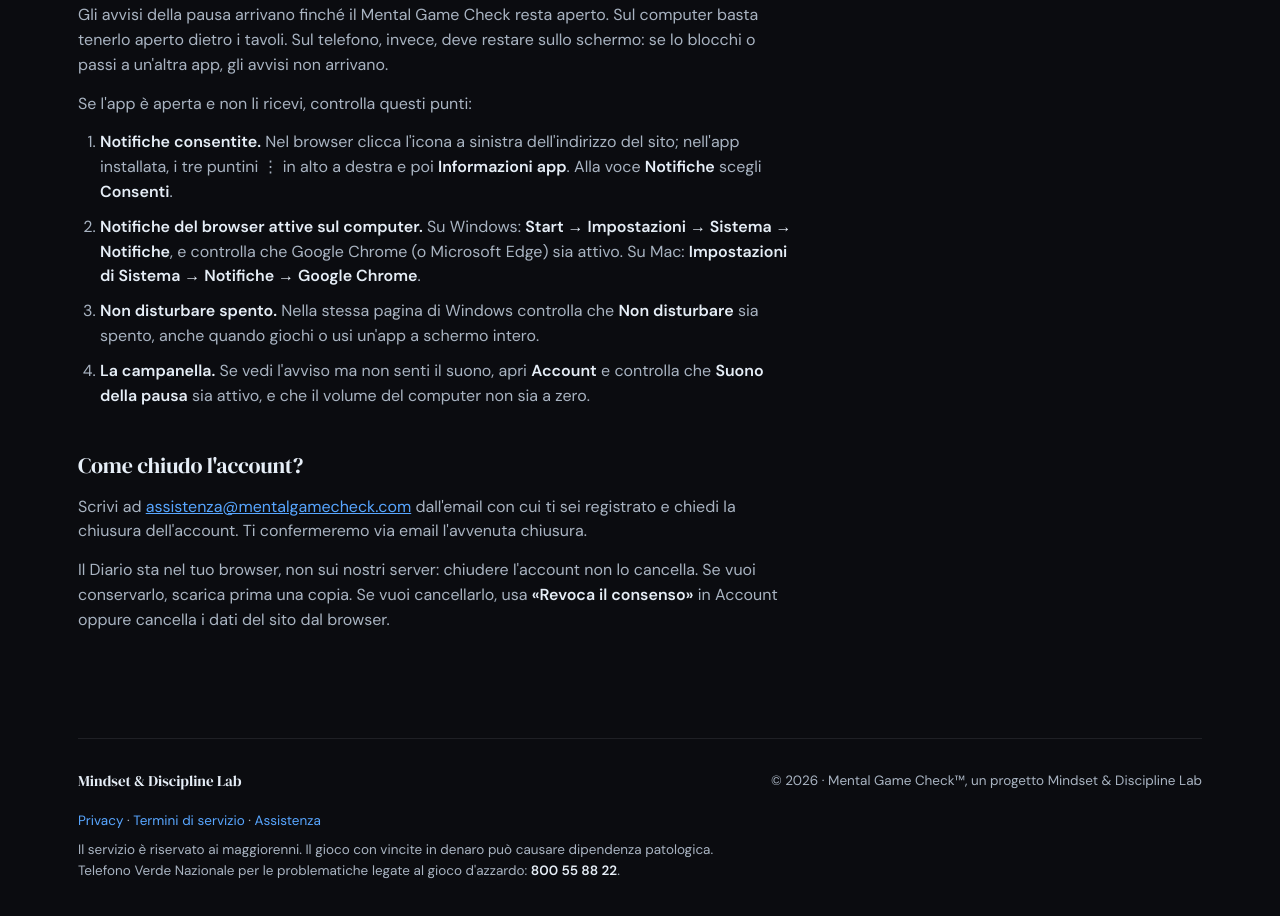
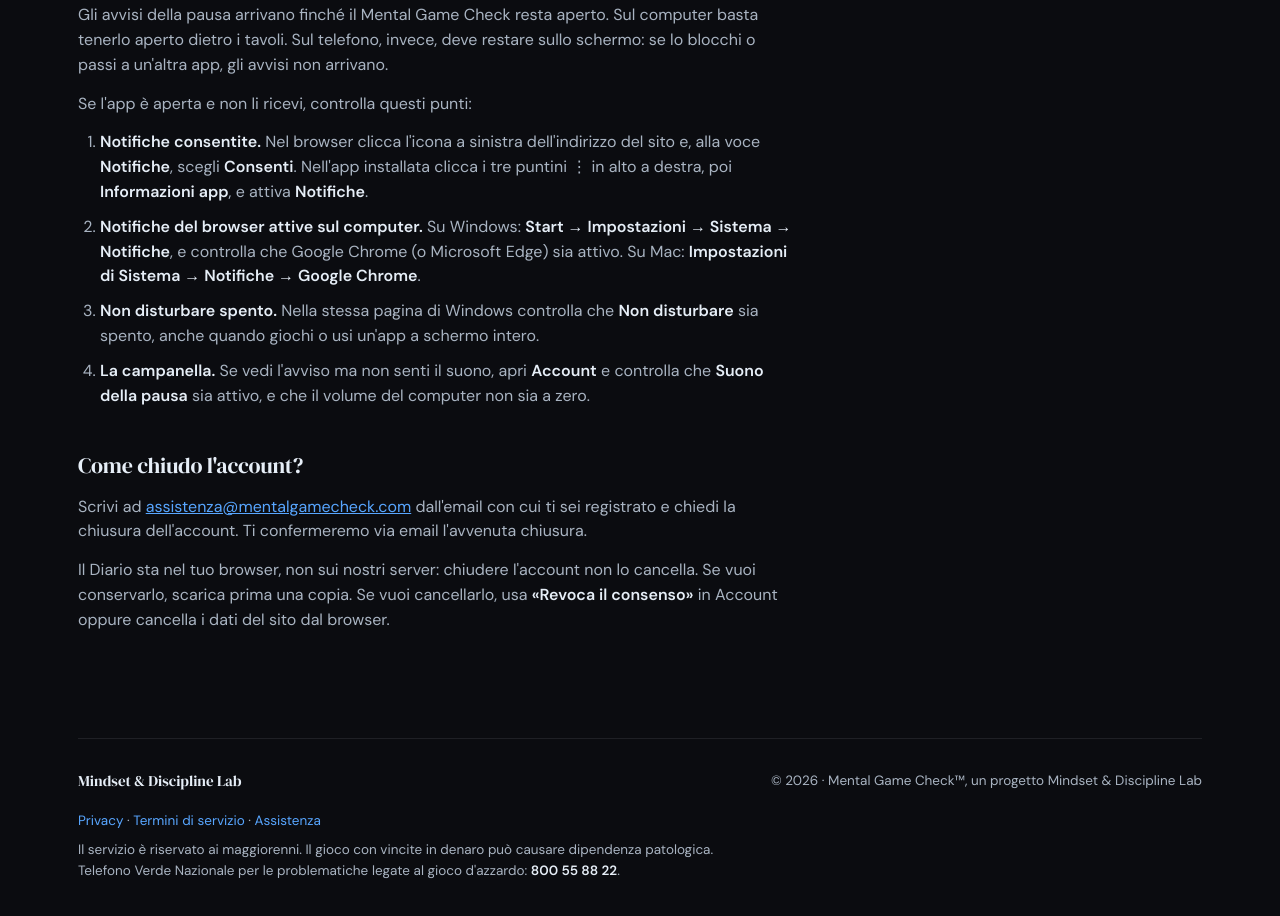
Before and after one commit to rucchettad/mindset-discipline-lab-landing, a plain HTML site: page mental-game-check-assistenza.html in a window 1280 px wide. Shown: the part 2737-3653 px from the top of the page. Drawn offline with Linux system fonts and the light colour scheme.

Commit message:
Add files via upload

```diff
--- a/mental-game-check-assistenza.html
+++ b/mental-game-check-assistenza.html
@@ -131,7 +131,7 @@
       <p>Gli avvisi della pausa arrivano finché il Mental Game Check resta aperto. Sul computer basta tenerlo aperto dietro i tavoli. Sul telefono, invece, deve restare sullo schermo: se lo blocchi o passi a un'altra app, gli avvisi non arrivano.</p>
       <p>Se l'app è aperta e non li ricevi, controlla questi punti:</p>
       <ol>
-        <li><strong>Notifiche consentite.</strong> Nel browser clicca l'icona a sinistra dell'indirizzo del sito; nell'app installata, i tre puntini ⋮ in alto a destra e poi <strong>Informazioni app</strong>. Alla voce <strong>Notifiche</strong> scegli <strong>Consenti</strong>.</li>
+        <li><strong>Notifiche consentite.</strong> Nel browser clicca l'icona a sinistra dell'indirizzo del sito e, alla voce <strong>Notifiche</strong>, scegli <strong>Consenti</strong>. Nell'app installata clicca i tre puntini ⋮ in alto a destra, poi <strong>Informazioni app</strong>, e attiva <strong>Notifiche</strong>.</li>
         <li><strong>Notifiche del browser attive sul computer.</strong> Su Windows: <strong>Start → Impostazioni → Sistema → Notifiche</strong>, e controlla che Google Chrome (o Microsoft Edge) sia attivo. Su Mac: <strong>Impostazioni di Sistema → Notifiche → Google Chrome</strong>.</li>
         <li><strong>Non disturbare spento.</strong> Nella stessa pagina di Windows controlla che <strong>Non disturbare</strong> sia spento, anche quando giochi o usi un'app a schermo intero.</li>
         <li><strong>La campanella.</strong> Se vedi l'avviso ma non senti il suono, apri <strong>Account</strong> e controlla che <strong>Suono della pausa</strong> sia attivo, e che il volume del computer non sia a zero.</li>
```
